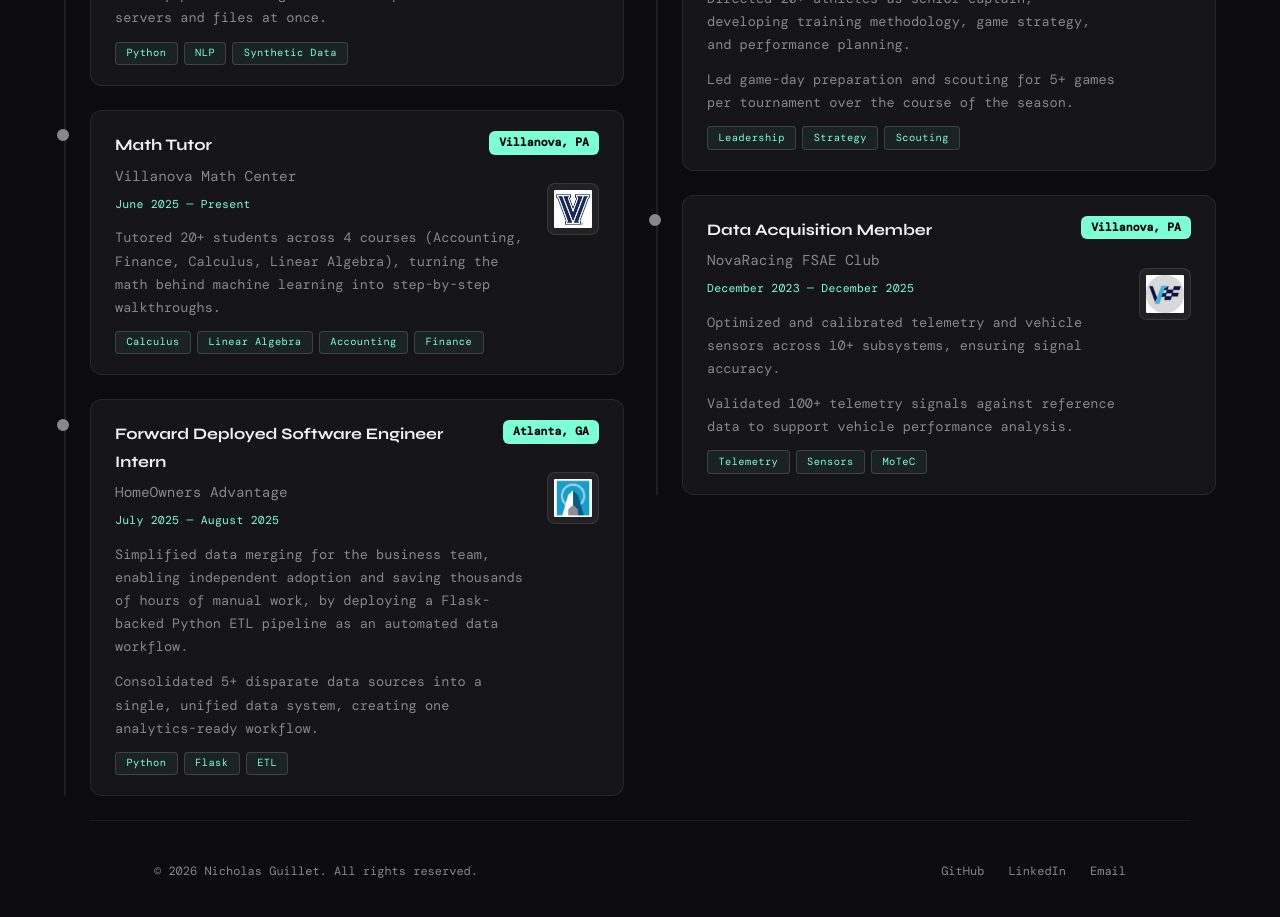
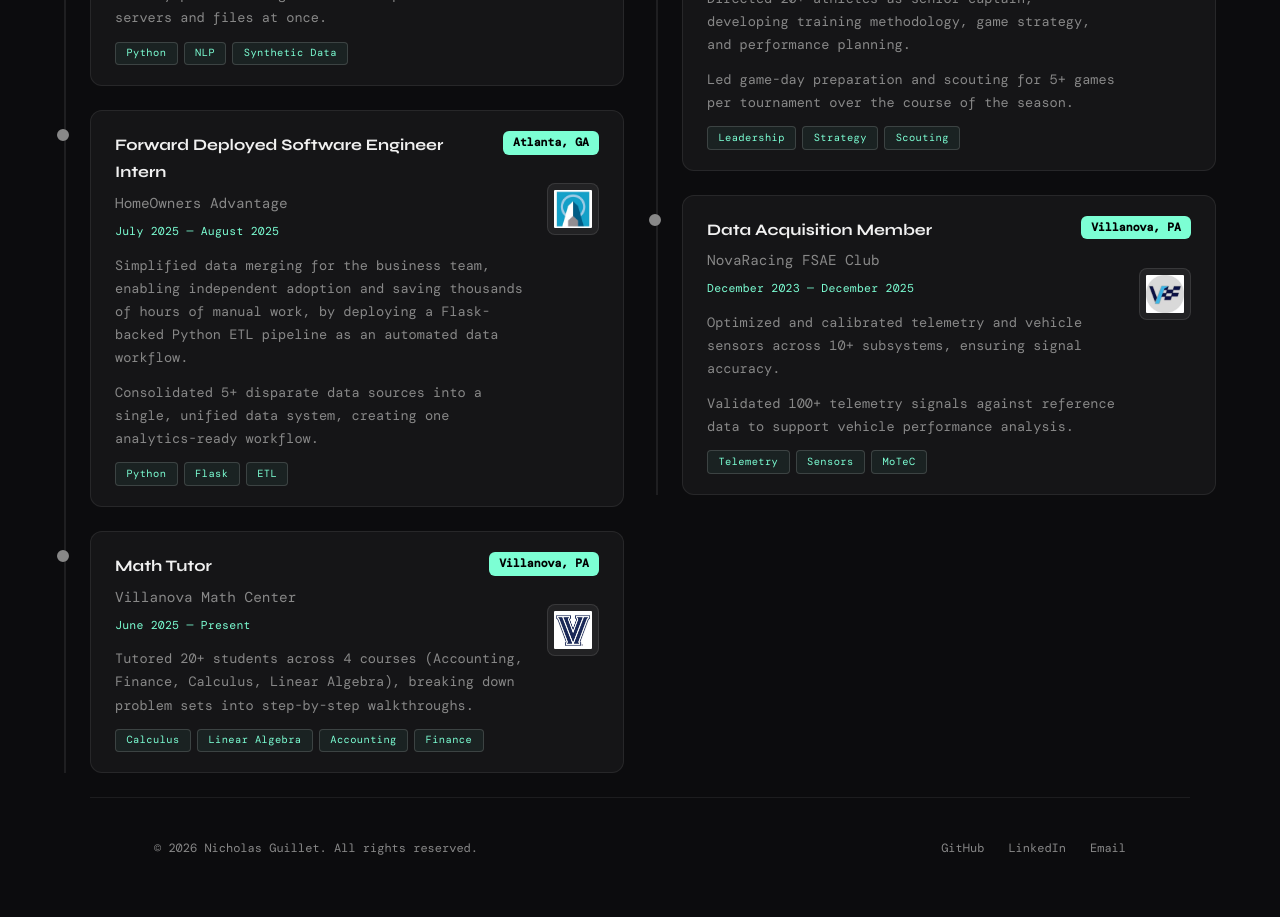
Before and after one commit to nguillet23/GuilletPersonalWebsite, a React (Vite) app: page /GuilletPersonalWebsite/experience in a window 1280 px wide. Shown: the part 900-1817 px from the top of the page. Built offline with nearby package versions, Linux system fonts and the light colour scheme.

Commit message:
content: reword Math Tutor bullet and order experience as the resume does

```diff
--- a/src/data/experience.ts
+++ b/src/data/experience.ts
@@ -28,18 +28,6 @@ export const experience: TimelineItem[] = [
     tags: ["Python", "NLP", "Synthetic Data"],
   },
   {
-    id: "villanova-math-tutor",
-    title: "Math Tutor",
-    org: "Villanova Math Center",
-    orgLogo: "/Content/villanova.png",
-    location: "Villanova, PA",
-    date: "June 2025 — Present",
-    bullets: [
-      "Tutored 20+ students across 4 courses (Accounting, Finance, Calculus, Linear Algebra), turning the math behind machine learning into step-by-step walkthroughs.",
-    ],
-    tags: ["Calculus", "Linear Algebra", "Accounting", "Finance"],
-  },
-  {
     id: "hoa-forward-deployed-intern",
     title: "Forward Deployed Software Engineer Intern",
     org: "HomeOwners Advantage",
@@ -52,4 +40,16 @@ export const experience: TimelineItem[] = [
     ],
     tags: ["Python", "Flask", "ETL"],
   },
+  {
+    id: "villanova-math-tutor",
+    title: "Math Tutor",
+    org: "Villanova Math Center",
+    orgLogo: "/Content/villanova.png",
+    location: "Villanova, PA",
+    date: "June 2025 — Present",
+    bullets: [
+      "Tutored 20+ students across 4 courses (Accounting, Finance, Calculus, Linear Algebra), breaking down problem sets into step-by-step walkthroughs.",
+    ],
+    tags: ["Calculus", "Linear Algebra", "Accounting", "Finance"],
+  },
 ];
```
